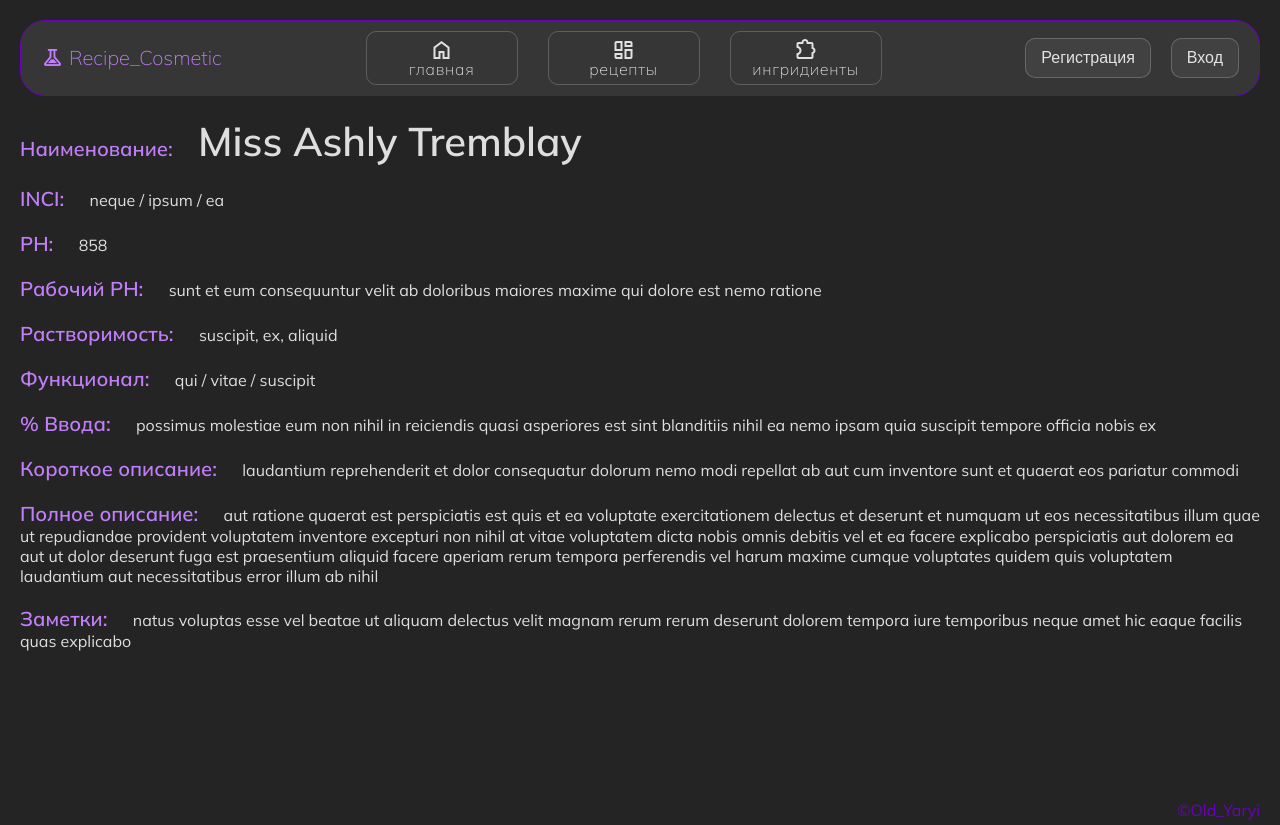
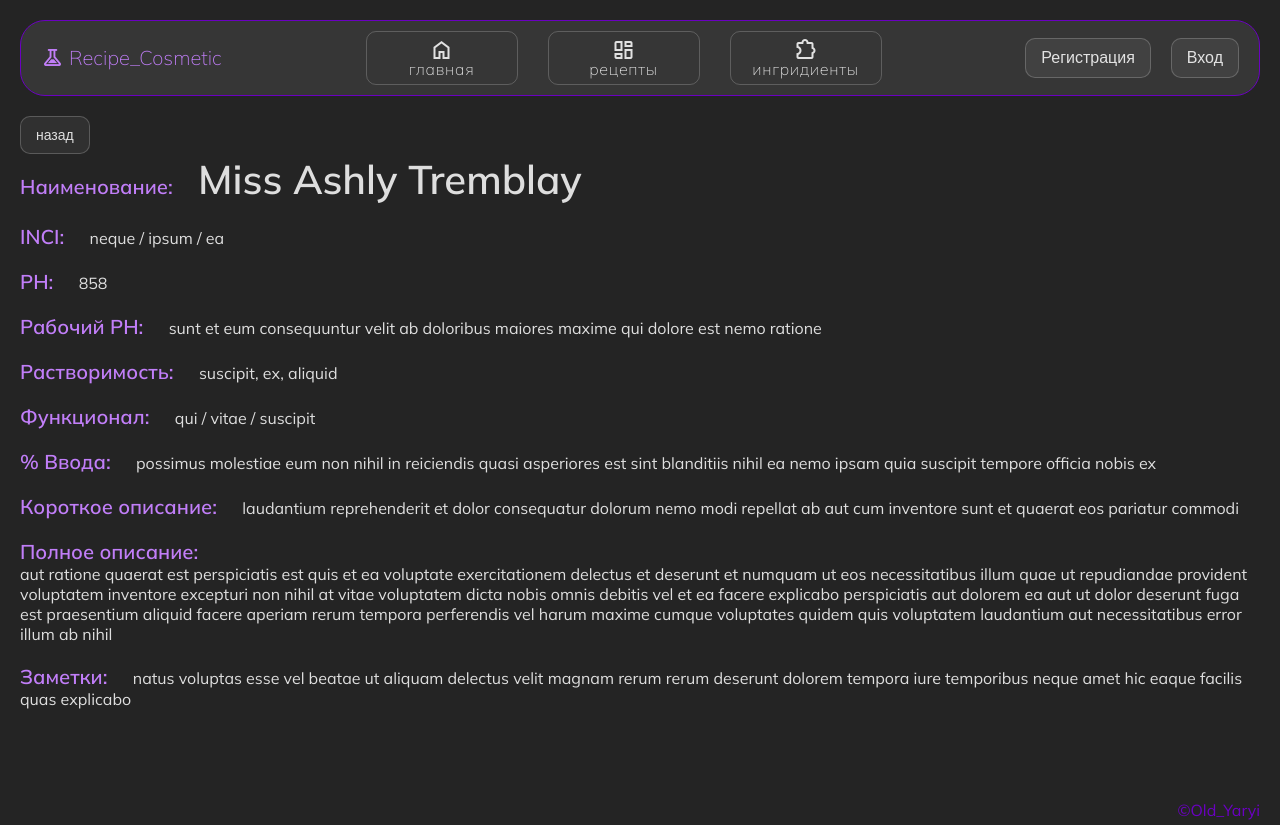
Before and after one commit to Old-Yaryi/Recipes, a React (Vite) app: page /ingridient/0 in a window 1280 px wide. Built offline with nearby package versions, Linux system fonts and the light colour scheme.

Commit message:
button_goback

```diff
--- /dev/null
+++ b/src/Components/ButtonGoBack/ButtonGoBack.jsx
@@ -0,0 +1,14 @@
+import { useNavigate } from "react-router-dom"
+
+
+export default function ButtonGoBack() {
+  const navigate = useNavigate()
+  const goBack = () => navigate(-1)
+
+
+  return (
+    <button onClick={goBack}>
+      назад
+    </button>
+  )
+}
--- a/src/Servises/queryIngridients.js
+++ b/src/Servises/queryIngridients.js
@@ -14,3 +14,22 @@ export const useGetAllIngridients = () => {
   })
   return data
 }
+
+export const useSolubilityIngridients = () => {
+  const data = useQuery({
+    queryKey: ['solubility'],
+    queryFn: getAllIngridients,
+
+  })
+  return data
+}
+
+// export const filterSalut = (fil) => {
+//   const { data, isLoading, isSuccess, error } = useSolubilityIngridients()
+//   if (error) return console.log(error.message)
+//   if (isLoading) return console.log('Loading')
+//   if (isSuccess) data.filter(item => {
+//     return item.inci.includes(fil)
+//   })
+
+// }
--- a/src/pages/Ingridient/Ingridient.jsx
+++ b/src/pages/Ingridient/Ingridient.jsx
@@ -1,6 +1,7 @@
 import { useParams } from "react-router-dom"
 import { useGetAllIngridients } from "../../Servises/queryIngridients"
 import './Ingridient.scss'
+import ButtonGoBack from "../../Components/ButtonGoBack/ButtonGoBack"
 
 
 const Ingridient = () => {
@@ -9,7 +10,7 @@ const Ingridient = () => {
   const { data, isLoading, isSuccess, error } = useGetAllIngridients()
 
   const dataIngridient =
-    isLoading ? 'loading' :
+    isLoading ? '' :
       isSuccess ? data.filter(item => {
         return item.id == id
       })
@@ -17,7 +18,9 @@ const Ingridient = () => {
 
 
   return (
+
     <section className="ingridient">
+      <ButtonGoBack />
       {isLoading ? <div>Loading...</div> :
         isSuccess ? dataIngridient.map((post) => (
           <div className="ingridient__item" key={post.id} >
@@ -29,7 +32,7 @@ const Ingridient = () => {
             <div className="ingridient__inner functions"><span>Функционал: </span>{post.functions.join(' / ')}</div>
             <div className="ingridient__inner precent"><span>% Ввода: </span>{post.precent}</div>
             <div className="ingridient__inner prev-desc"><span>Короткое описание: </span>{post.prev_description}</div>
-            <div className="ingridient__inner desc"><span>Полное описание: </span>{post.description}</div>
+            <div className="ingridient__inner desc"><span>Полное описание: </span><div>{post.description}</div></div>
             <div className="ingridient__inner note"><span>Заметки: </span>{post.note}</div>
           </div>
         )) : <div>{error.message}</div>}
--- a/src/pages/Ingridients/Ingridients.jsx
+++ b/src/pages/Ingridients/Ingridients.jsx
@@ -90,7 +90,7 @@ const Ingridients = () => {
 
           // рендеринг с поиском по INCI
           search === '' ?
-            isLoading ? '...Loading'
+            isLoading ? <div>...Loading...</div>
               : isSuccess ?
                 data.map((post) => (
                   <Link key={post.id} to={`/ingridient/${post.id}`}>
@@ -107,7 +107,8 @@ const Ingridients = () => {
                 error ? <div>{error.message}</div> : null
 
             :
-            isLoading ? '...Loading' : isSuccess ? filteredOfInci.map((post) => (
+            isLoading ? <div>...Loading...</div>
+              : isSuccess ? filteredOfInci.map((post) => (
                 <Link key={post.id} to={`/ingridient/${post.id}`}>
                   <InridientItem
                     title={post.name}
--- a/src/pages/Recipe/Recipe.jsx
+++ b/src/pages/Recipe/Recipe.jsx
@@ -1,13 +1,15 @@
 import { useGetAllIngridients } from "../../Servises/queryIngridients"
 import RecipeItem from "../../Components/RecipeItem/RecipeItem"
 import ingridentsProps from "./recipeMiddleware.js"
-
+// import { filterSalut } from "../../Servises/queryIngridients.js";
 const Recipe = () => {
 
   const { data, isLoading, isSuccess, error } = useGetAllIngridients()
+  // const data = filterSalut("laborum")
   if (error) return <div>{error.message}</div>
   if (isLoading) return <div> Loading...</div>
   if (isSuccess)
+    // console.log(data);
     return (
       <div className="main__grid">
         <aside className="main__aside"><h2>фильтры</h2></aside>
--- a/src/pages/Recipe/recipeMiddleware.js
+++ b/src/pages/Recipe/recipeMiddleware.js
@@ -1,4 +1,4 @@
-const ingridentsProps = function (post) {
+const ingridentsProps = (post) => {
   return {
     title: post.name,
     INCI: post.inci.join(' / '),
```
Also changed, not shown: src/Components/ButtonGoBack/ButtonGoBack.scss (added). Lines whose indentation alone changed are shown as unchanged.
